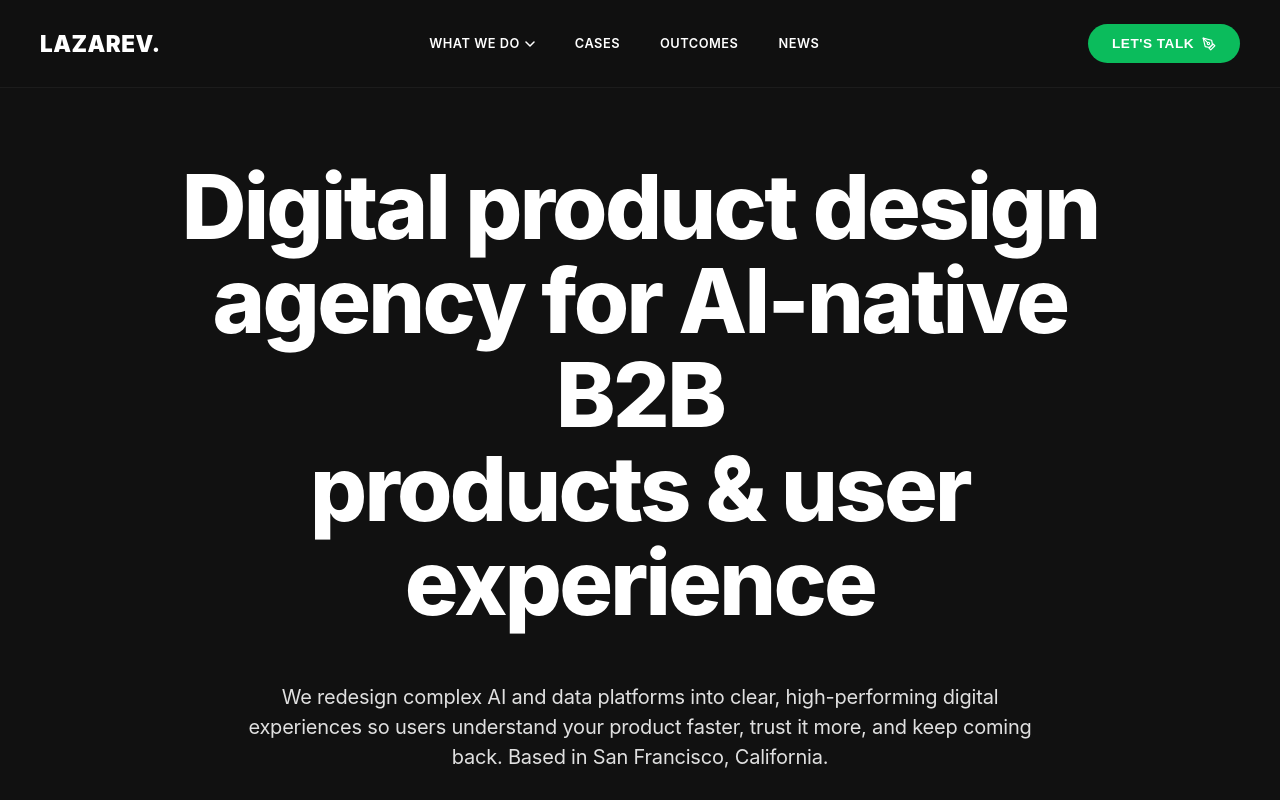
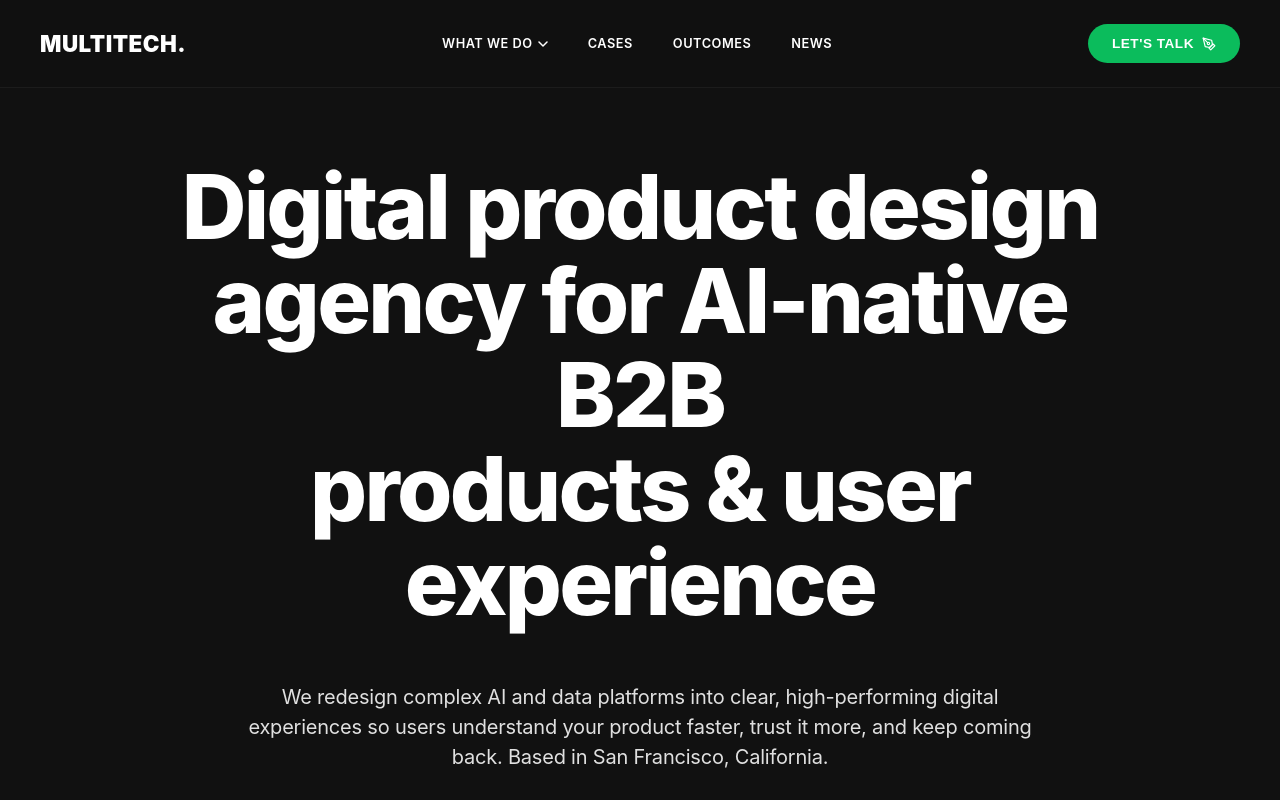
Before and after one commit to vicky34D/MultitechSolutions.github.io, a React (Vite) app: page /#/ in a window 1280 px wide. Shown: the top 800 px of the page. Built offline with nearby package versions, Linux system fonts and the light colour scheme.

Commit message:
Changed LAZAREV to Multitech

```diff
--- a/src/components/AwardWinning.jsx
+++ b/src/components/AwardWinning.jsx
@@ -122,8 +122,8 @@ const AwardWinning = () => {
                                         <path id="circlePath" d="M 50, 50 m -35, 0 a 35,35 0 1,1 70,0 a 35,35 0 1,1 -70,0" />
                                     </defs>
                                     <text fontSize="10" fill="#FFFFFF" letterSpacing="2px">
-                                        <textPath href="#circlePath" startOffset="0%">LAZAREV. AGENCY •</textPath>
-                                        <textPath href="#circlePath" startOffset="50%">LAZAREV. AGENCY •</textPath>
+                                        <textPath href="#circlePath" startOffset="0%">MULTITECH. AGENCY •</textPath>
+                                        <textPath href="#circlePath" startOffset="50%">MULTITECH. AGENCY •</textPath>
                                     </text>
                                 </svg>
                             </div>
@@ -139,7 +139,7 @@ const AwardWinning = () => {
                             margin: 0,
                             maxWidth: '90%'
                         }}>
-                            <span style={{ fontSize: '0.85rem', fontWeight: '700', letterSpacing: '0.05em', color: '#777777', textTransform: 'uppercase', display: 'block', marginBottom: '1.5rem' }}>LAZAREV.</span>
+                            <span style={{ fontSize: '0.85rem', fontWeight: '700', letterSpacing: '0.05em', color: '#777777', textTransform: 'uppercase', display: 'block', marginBottom: '1.5rem' }}>MULTITECH.</span>
                             The powerhouse of AI tech, creative audacity, and business mindset. We work with everything digital and help you turn innovative ideas, products, services, and processes into a profitable business and then support you to scale it from pre-seed to series D and beyond.
                         </p>
                     </AnimatedSection>
--- a/src/components/CaseStudiesList.jsx
+++ b/src/components/CaseStudiesList.jsx
@@ -110,7 +110,7 @@ const CaseStudiesList = () => {
                             fontWeight: '400',
                             maxWidth: '90%'
                         }}>
-                            See how VTnews.ai reached 240K monthly readers with a news platform exposing media bias by Lazarev.agency.
+                            See how VTnews.ai reached 240K monthly readers with a news platform exposing media bias by Multitech.
                         </p>
                         <div style={{
                             width: '100%',
--- a/src/components/Footer.jsx
+++ b/src/components/Footer.jsx
@@ -89,7 +89,7 @@ const Footer = () => {
                     fontSize: '0.95rem'
                 }}>
                     <div>
-                        Lazarev. — AI + Product Design Agency.
+                        Multitech. — AI + Product Design Agency.
                     </div>
                     <div>
                         All Rights Reserved
--- a/src/components/Header.jsx
+++ b/src/components/Header.jsx
@@ -36,7 +36,7 @@ const Header = () => {
             alignItems: 'center',
             textTransform: 'uppercase'
           }}>
-            LAZAREV.
+            Multitech.
           </Link>
         </div>
 
```
